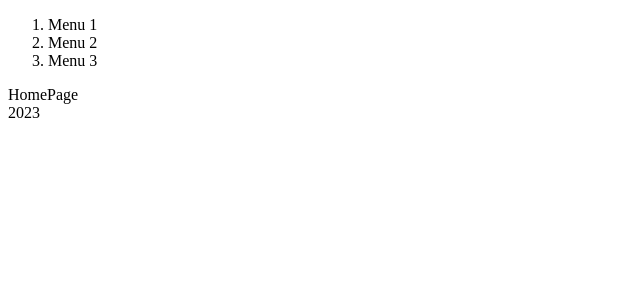
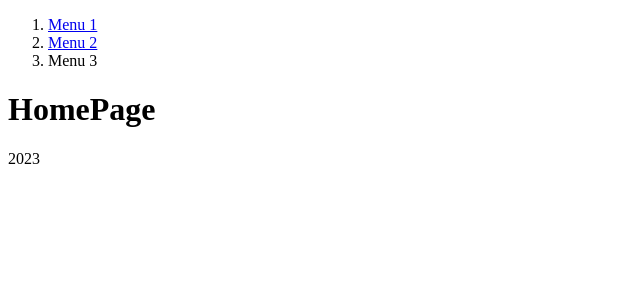
Before and after one commit to Mourad4021/sales-web-app, a React (Vite) app: page / in a window 1280 px wide. Shown: the top 300 px of the page, without its empty margins (0-640 px from the left). Built offline with nearby package versions, Linux system fonts and the light colour scheme.

Commit message:
feat: 🎸 add routing

```diff
--- a/src/MainTemplate.jsx
+++ b/src/MainTemplate.jsx
@@ -1,4 +1,4 @@
-import { Outlet } from "react-router-dom";
+import { Link, Outlet } from "react-router-dom";
 
 export default function MainTemplate() {
   return (
@@ -6,8 +6,12 @@ export default function MainTemplate() {
       <header>
         <nav>
           <ol>
-            <li>Menu 1</li>
-            <li>Menu 2</li>
+            <li>
+              <Link to="/">Menu 1</Link>
+            </li>
+            <li>
+              <Link to="counters">Menu 2</Link>
+            </li>
             <li>Menu 3</li>
           </ol>
         </nav>
--- a/src/Counter.jsx
+++ b/src/counters/Counter.jsx
@@ -1,5 +1,5 @@
 import { number } from "prop-types";
-import useCounter from "./useCounter";
+import useCounter from "../useCounter";
 
 export default function Counter({ initialValue = 0, step = 1 }) {
   const [counter, { increment, decrement }] = useCounter(initialValue, step);
--- /dev/null
+++ b/src/counters/CountersPage.jsx
@@ -0,0 +1,3 @@
+export default function CountersPage() {
+  return <div>CountersPage</div>;
+}
--- a/src/HomePage.jsx
+++ b/src/home/HomePage.jsx
@@ -1,3 +1,3 @@
 export default function HomePage() {
-  return <div>HomePage</div>;
+  return <h1>HomePage</h1>;
 }
```
Also changed, not shown: src/App.jsx (+6 -1 lines), 1 other file (tests, documents, lock files or other folders).
